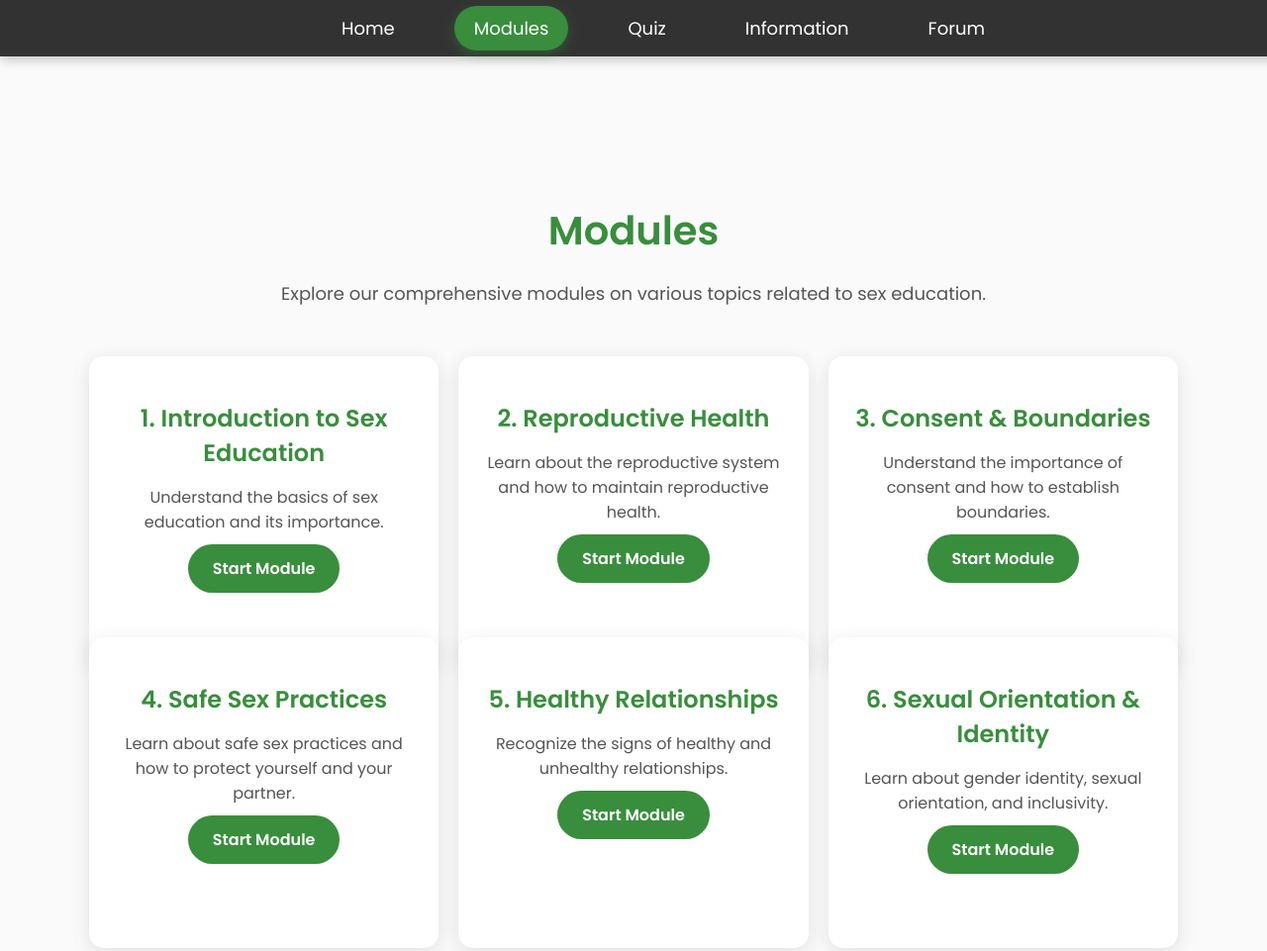
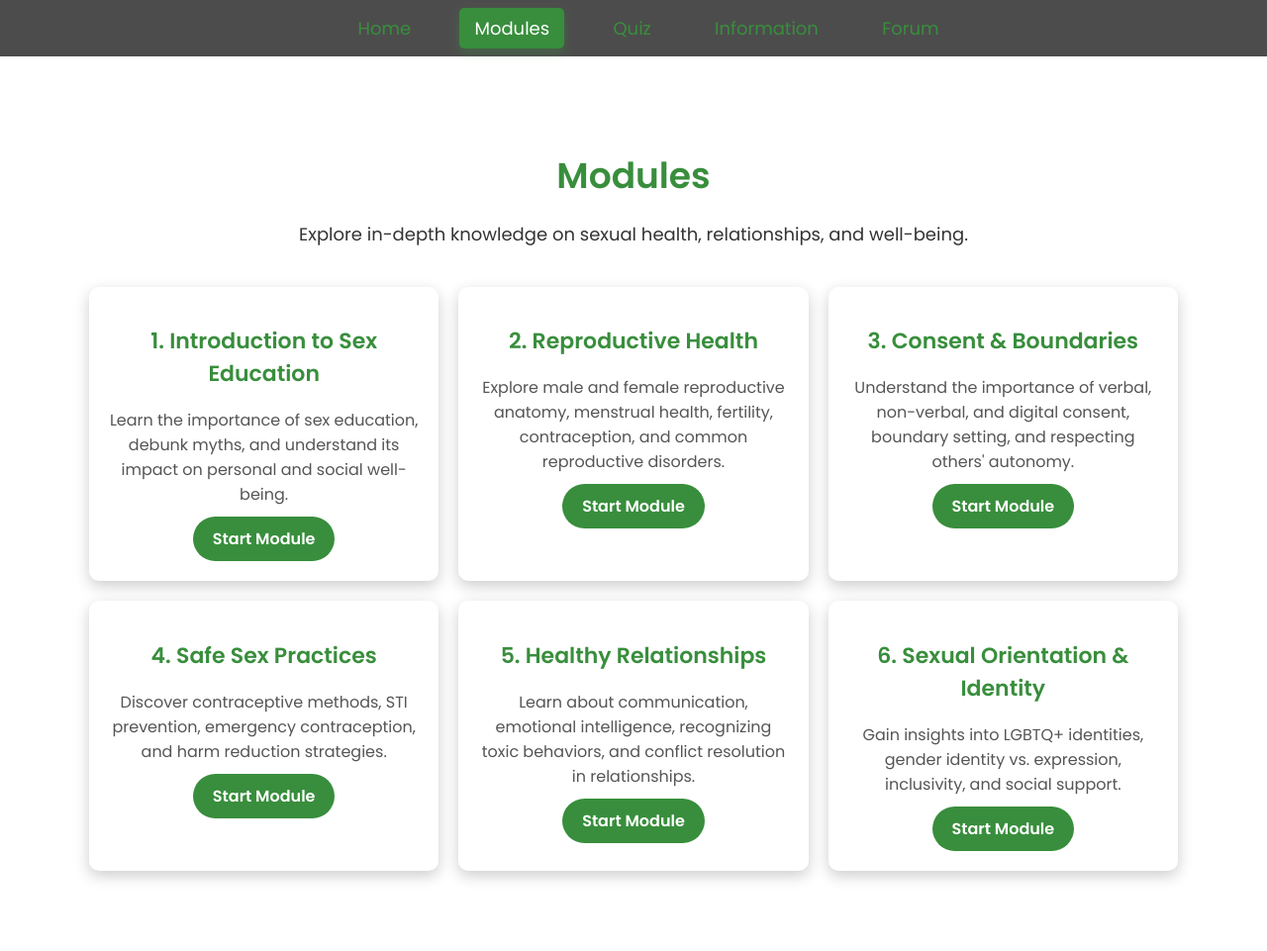
Before and after one commit to DIEske24/CIT3-WEB, a plain HTML site: page modules.html in a window 1280 px wide. Shown: the top 961 px of the page at 99% size. Drawn offline with Linux system fonts and the light colour scheme.

Commit message:
update files

```diff
--- a/modules.css
+++ b/modules.css
@@ -6,79 +6,66 @@ body {
     font-family: 'Poppins', sans-serif;
     margin: 0;
     padding: 0;
-    background-color: #fafafa; /* Light background for the page */
-    color: #333; /* Dark grey text for readability */
+    background: white;
+    color: #333;
 }
 
 /* Navigation Bar */
 nav {
-    background: rgba(0, 0, 0, 0.8); /* Dark background */
-    padding: 15px 30px;
+    background: rgba(0, 0, 0, 0.7);
+    padding: 15px;
+    text-align: center;
     position: fixed;
+    width: 100%;
     top: 0;
-    left: 0;
-    width: 100%;
     z-index: 1000;
-    box-shadow: 0 4px 10px rgba(0, 0, 0, 0.2);
 }
 
-/* Navigation List */
 nav ul {
     list-style: none;
     padding: 0;
     margin: 0;
-    display: flex;
-    justify-content: center; /* Ensures the items are centered */
-    align-items: center; /* Vertically center the items */
-    width: 100%;
 }
 
-/* Navigation List Item */
 nav ul li {
-    margin: 0 20px; /* Add spacing between items */
+    display: inline;
+    margin: 0 15px;
 }
 
-/* Navigation Links */
 nav ul li a {
     text-decoration: none;
-    color: #ffffff; /* White text */
+    color: #388e3c;
     font-size: 18px;
-    font-weight: 500;
-    padding: 10px 20px;
-    border-radius: 30px; /* Rounded corners */
-    transition: all 0.3s ease;
+    padding: 8px 15px;
+    border-radius: 5px;
+    transition: all 0.3s ease-in-out;
 }
 
 nav ul li a:hover,
 nav ul li a.active {
-    background: #388e3c; /* Green background */
+    background: #388e3c;
     color: white;
-    box-shadow: 0 4px 12px rgba(56, 142, 60, 0.4);
+    box-shadow: 0 4px 10px rgba(56, 142, 60, 0.4);
 }
 
-/* Main Content Section */
+/* Modules Section */
 .modules {
     text-align: center;
-    padding: 100px 20px 50px; /* More space for header */
-    margin-top: 70px; /* Offset from fixed navbar */
+    padding: 120px 20px 50px;
 }
 
 .modules h1 {
-    font-size: 40px;
+    font-size: 36px;
     color: #388e3c;
-    font-weight: 600;
-    margin-bottom: 20px;
-    animation: fadeIn 1.5s ease-in-out;
+    margin-bottom: 10px;
 }
 
 .modules p {
     font-size: 18px;
-    margin-bottom: 30px;
-    color: #555;
-    animation: fadeIn 2s ease-in-out;
+    margin-bottom: 20px;
 }
 
-/* Grid Layout for Modules */
+/* Module Cards */
 .module-grid {
     display: grid;
     grid-template-columns: repeat(auto-fit, minmax(280px, 1fr));
@@ -91,24 +78,21 @@ nav ul li a.active {
 .module-card {
     background: white;
     color: #388e3c;
-    padding: 25px;
-    border-radius: 15px; /* Rounder edges */
-    box-shadow: 0 5px 20px rgba(0, 0, 0, 0.1);
+    padding: 20px;
+    border-radius: 10px;
+    box-shadow: 0 5px 15px rgba(0, 0, 0, 0.2);
     transition: transform 0.3s ease, box-shadow 0.3s ease;
     text-align: center;
-    overflow: hidden;
-    height: 100%;
 }
 
 .module-card:hover {
-    transform: translateY(-8px); /* Subtle hover effect */
-    box-shadow: 0 10px 25px rgba(0, 0, 0, 0.2);
+    transform: translateY(-5px);
+    box-shadow: 0 8px 20px rgba(0, 0, 0, 0.3);
 }
 
 .module-card h2 {
-    font-size: 24px;
+    font-size: 22px;
     color: #388e3c;
-    margin-bottom: 15px;
 }
 
 .module-card p {
@@ -121,66 +105,27 @@ nav ul li a.active {
     display: inline-block;
     background: #388e3c;
     color: white;
-    padding: 12px 25px;
+    padding: 10px 20px;
     text-decoration: none;
-    border-radius: 30px;
+    border-radius: 50px;
     font-weight: 600;
     transition: all 0.3s ease;
 }
 
 .module-card a:hover {
-    background: #2e7d32; /* Darker green */
-    transform: scale(1.05); /* Slight scaling on hover */
-    box-shadow: 0 8px 20px rgba(46, 125, 50, 0.4);
+    background: #2e7d32;
+    color: white;
+    box-shadow: 0 8px 20px rgba(46, 125, 50, 0.5);
+    transform: scale(1.05);
 }
 
 /* Footer */
 footer {
     text-align: center;
-    padding: 20px;
-    background: rgba(0, 0, 0, 0.9);
+    padding: 15px;
+    background: rgba(0, 0, 0, 0.8);
     color: #388e3c;
     position: fixed;
     bottom: 0;
     width: 100%;
-    box-shadow: 0 -4px 10px rgba(0, 0, 0, 0.2);
 }
-
-footer p {
-    font-size: 14px;
-}
-
-/* Animations */
-@keyframes fadeIn {
-    from {
-        opacity: 0;
-        transform: translateY(-15px);
-    }
-    to {
-        opacity: 1;
-        transform: translateY(0);
-    }
-}
-
-/* Responsive Design */
-@media (max-width: 768px) {
-    .modules h1 {
-        font-size: 32px;
-    }
-
-    .modules p {
-        font-size: 16px;
-    }
-
-    .module-grid {
-        grid-template-columns: 1fr;
-    }
-
-    nav ul li {
-        margin: 10px 0;
-    }
-
-    footer p {
-        font-size: 12px;
-    }
-}
--- a/modules.html
+++ b/modules.html
@@ -4,9 +4,10 @@
     <meta charset="UTF-8">
     <meta name="viewport" content="width=device-width, initial-scale=1.0">
     <title>Modules - Sex Education</title>
-    <link rel="stylesheet" href="modules.css">
+    <link rel="stylesheet" href="styles.css">
 </head>
 <body>
+    <header>
         <nav>
             <ul>
                 <li><a href="index.html">Home</a></li>
@@ -16,45 +17,40 @@
                 <li><a href="forum.html">Forum</a></li>
             </ul>
         </nav>
+    </header>
 
     <section class="modules">
         <h1>Modules</h1>
-        <p>Explore our comprehensive modules on various topics related to sex education.</p>
-
+        <p>Explore in-depth knowledge on sexual health, relationships, and well-being.</p>
         <div class="module-grid">
             <div class="module-card">
                 <h2>1. Introduction to Sex Education</h2>
-                <p>Understand the basics of sex education and its importance.</p>
+                <p>Learn the importance of sex education, debunk myths, and understand its impact on personal and social well-being.</p>
                 <a href="#">Start Module</a>
             </div>
-
             <div class="module-card">
                 <h2>2. Reproductive Health</h2>
-                <p>Learn about the reproductive system and how to maintain reproductive health.</p>
+                <p>Explore male and female reproductive anatomy, menstrual health, fertility, contraception, and common reproductive disorders.</p>
                 <a href="#">Start Module</a>
             </div>
-
             <div class="module-card">
                 <h2>3. Consent & Boundaries</h2>
-                <p>Understand the importance of consent and how to establish boundaries.</p>
+                <p>Understand the importance of verbal, non-verbal, and digital consent, boundary setting, and respecting others' autonomy.</p>
                 <a href="#">Start Module</a>
             </div>
-
             <div class="module-card">
                 <h2>4. Safe Sex Practices</h2>
-                <p>Learn about safe sex practices and how to protect yourself and your partner.</p>
+                <p>Discover contraceptive methods, STI prevention, emergency contraception, and harm reduction strategies.</p>
                 <a href="#">Start Module</a>
             </div>
-
             <div class="module-card">
                 <h2>5. Healthy Relationships</h2>
-                <p>Recognize the signs of healthy and unhealthy relationships.</p>
+                <p>Learn about communication, emotional intelligence, recognizing toxic behaviors, and conflict resolution in relationships.</p>
                 <a href="#">Start Module</a>
             </div>
-
             <div class="module-card">
                 <h2>6. Sexual Orientation & Identity</h2>
-                <p>Learn about gender identity, sexual orientation, and inclusivity.</p>
+                <p>Gain insights into LGBTQ+ identities, gender identity vs. expression, inclusivity, and social support.</p>
                 <a href="#">Start Module</a>
             </div>
         </div>
--- a/quiz.css
+++ b/quiz.css
@@ -6,22 +6,23 @@ body {
     font-family: 'Poppins', sans-serif;
     margin: 0;
     padding: 0;
-    background: white; /* White background */
-    color: #333; /* Dark grey text */
+    background: white;
+    color: #333;
     display: flex;
     flex-direction: column;
     align-items: center;
-    justify-content: flex-start; /* Adjusted from center to flex-start for proper scrolling */
+    justify-content: flex-start;
     min-height: 100vh;
     text-align: center;
 }
 
+/* Navigation Bar */
 nav {
     background: rgba(0, 0, 0, 0.7);
     padding: 15px;
     position: fixed;
     top: 0;
-    left: 0; /* Ensure it's aligned to the left */
+    left: 0;
     width: 100%;
     z-index: 1000;
 }
@@ -31,8 +32,8 @@ nav ul {
     padding: 0;
     margin: 0;
     display: flex;
-    justify-content: center; /* Centers the nav items */
-    align-items: center; /* Centers vertically */
+    justify-content: center;
+    align-items: center;
     width: 100%;
 }
 
@@ -42,7 +43,7 @@ nav ul li {
 
 nav ul li a {
     text-decoration: none;
-    color: #388e3c; /* Dark green text */
+    color: #388e3c;
     font-size: 18px;
     padding: 8px 15px;
     border-radius: 5px;
@@ -51,8 +52,8 @@ nav ul li a {
 
 nav ul li a:hover,
 nav ul li a.active {
-    background: #388e3c; /* Dark green background */
-    color: white; /* White text */
+    background: #388e3c;
+    color: white;
     box-shadow: 0 4px 10px rgba(56, 142, 60, 0.4);
 }
 
@@ -62,14 +63,13 @@ nav ul li a.active {
     padding: 120px 20px 50px;
     width: 100%;
     max-width: 1100px;
-    margin: 0 auto; /* Centers the section horizontally */
+    margin: 0 auto;
 }
 
 .quiz h2 {
     font-size: 36px;
-    color: #388e3c; /* Dark green text */
+    color: #388e3c;
     margin-bottom: 20px;
-    animation: fadeIn 1.5s ease-in-out;
 }
 
 .quiz form {
@@ -88,8 +88,8 @@ nav ul li a.active {
 }
 
 .quiz button {
-    background-color: #388e3c; /* Dark green background */
-    color: white; /* White text */
+    background-color: #388e3c;
+    color: white;
     padding: 10px 25px;
     font-size: 18px;
     text-decoration: none;
@@ -101,7 +101,7 @@ nav ul li a.active {
 }
 
 .quiz button:hover {
-    background: #2e7d32; /* Darker green background */
+    background: #2e7d32;
     box-shadow: 0 8px 20px rgba(46, 125, 50, 0.5);
     transform: scale(1.05);
 }
@@ -117,40 +117,8 @@ footer {
     text-align: center;
     padding: 15px;
     background: rgba(0, 0, 0, 0.8);
-    color: #388e3c; /* Dark green text */
+    color: #388e3c;
     position: fixed;
     bottom: 0;
     width: 100%;
 }
-
-/* Animations */
-@keyframes fadeIn {
-    from { opacity: 0; transform: translateY(-10px); }
-    to { opacity: 1; transform: translateY(0); }
-}
-
-/* Responsive Design */
-@media (max-width: 768px) {
-    .quiz h2 {
-        font-size: 30px;
-    }
-
-    .quiz form {
-        width: 90%;
-    }
-
-    .quiz label {
-        font-size: 18px;
-    }
-
-    .quiz input,
-    .quiz button {
-        font-size: 16px;
-        width: 100%;
-    }
-
-    nav ul li {
-        display: block;
-        margin: 10px 0;
-    }
-}
```
Also changed, not shown: quiz.html (+32 -11 lines). Lines whose indentation alone changed are shown as unchanged.
